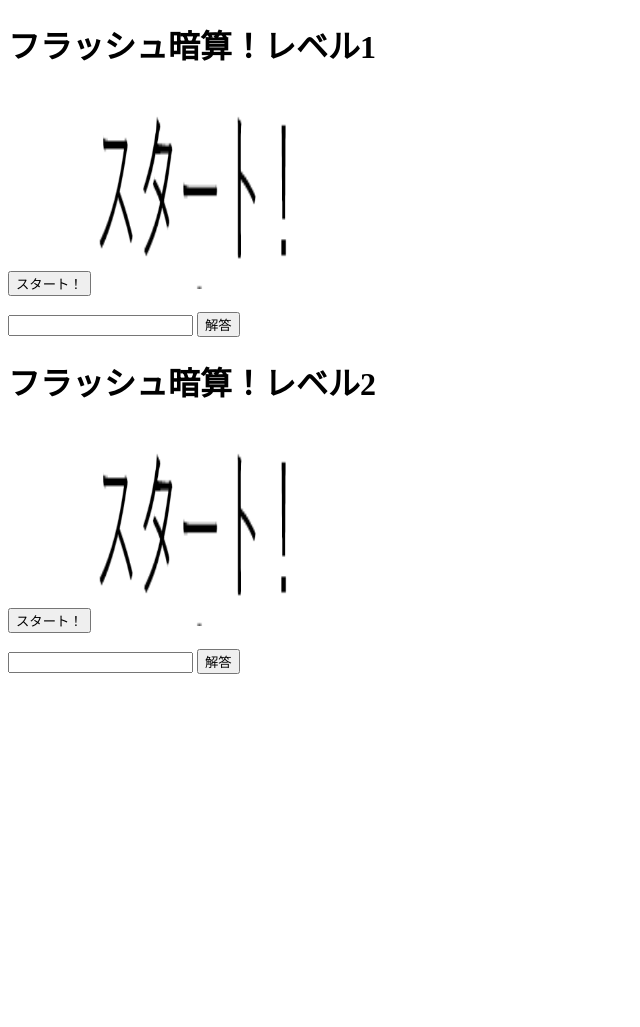
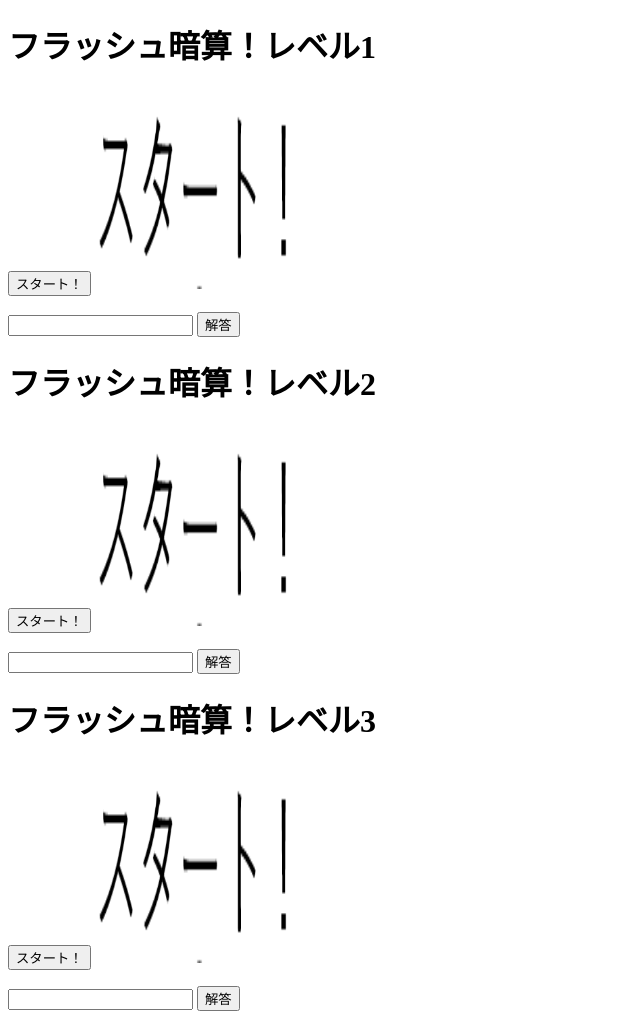
Before and after one commit to hondayama/web2024-2, a plain HTML site: page index.html in a window 1280 px wide. Shown: the whole page, without its empty margins (0-640 px from the left). Before the commit the page ends 800 px from the top, so only its background shows below. Drawn offline with Linux system fonts and the light colour scheme.

Commit message:
Update index.html

```diff
--- a/index.html
+++ b/index.html
@@ -19,6 +19,8 @@
 <p><input type="text" id="answer">
    <input type="button" value="解答" onclick="nazo();"></p>
 
+
+
        <h1>フラッシュ暗算！レベル2</h1>
       <form name="timer2">
   <input type="button" value="スタート！" onclick="hyoji21();">
@@ -26,5 +28,15 @@
  </form>
 <p><input type="text" id="answer2">
    <input type="button" value="解答" onclick="nazo2();"></p>
+
+
+
+       <h1>フラッシュ暗算！レベル3</h1>
+      <form name="timer3">
+  <input type="button" value="スタート！" onclick="hyoji31();">
+  <img src='./image/ｓ.png' id="logo3" alt="Josai Logo" class="imagechange">
+ </form>
+<p><input type="text" id="answer3">
+   <input type="button" value="解答" onclick="nazo3();"></p>
        </body>
      </html>
```
